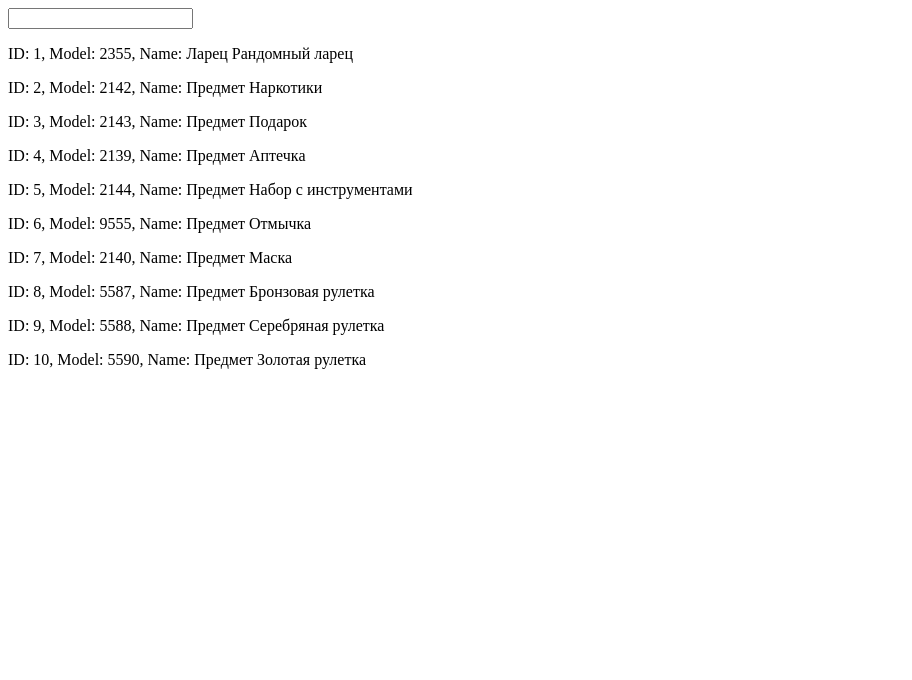
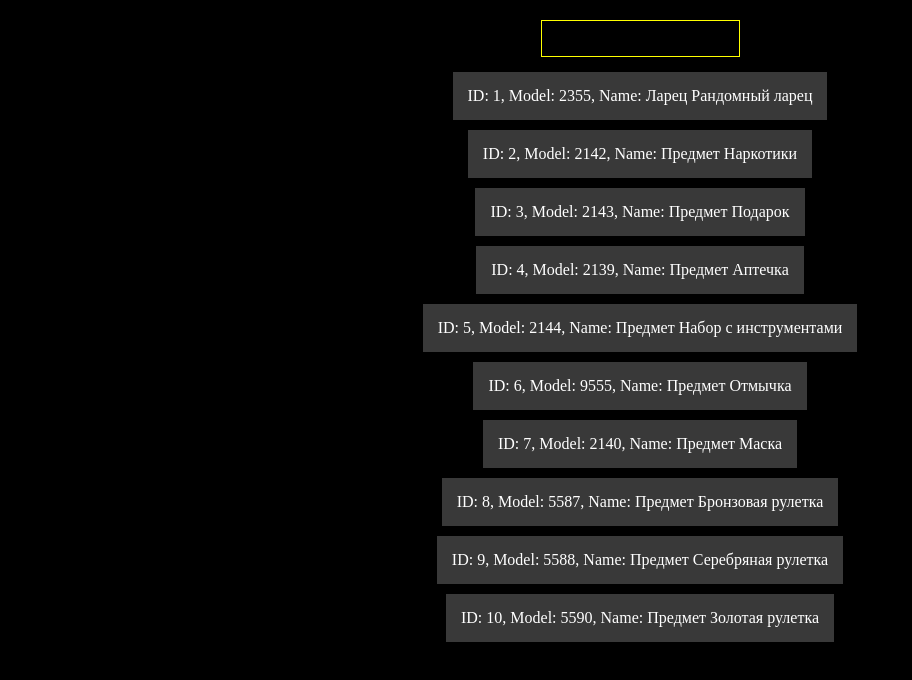
Before and after one commit to pluusultra/testers-info, a website with bundled scripts: page index.html in a window 1280 px wide. Shown: the whole page, without its empty margins (0-912 px from the left). Built offline with nearby package versions, Linux system fonts and the light colour scheme.

Commit message:
начал делать массив с элементами

```diff
--- a/index.js
+++ b/index.js
@@ -28,3 +28,6 @@ const filterItems = () => {
         noResult.style.display = 'none'
     )
 }
+
+
+console.log(itemsArray[0].id)
--- a/items.js
+++ b/items.js
@@ -1 +1 @@
-export const itemsArray = [{test: 'name', test2: 'jopa'}]
+export const itemsArray = [{id: "1", model: "2355", name: 'ларец Рандомный ларец'}]
--- a/style.css
+++ b/style.css
@@ -4,3 +4,26 @@
 .text_visible {
     display: block;
 }
+body {
+    margin: 0;
+    background-color: black;
+    color: white;
+    display: flex;
+    flex-direction: column;
+    align-items: center;
+    padding: 20px
+}
+
+input {
+    background-color: black;
+    color: white;
+    border: 1px yellow solid;
+    margin-bottom: 15px;
+    padding: 10px;
+}
+
+p {
+    background-color: #393939;
+    padding: 15px;
+    margin: 0 0 10px 0;
+}
```
